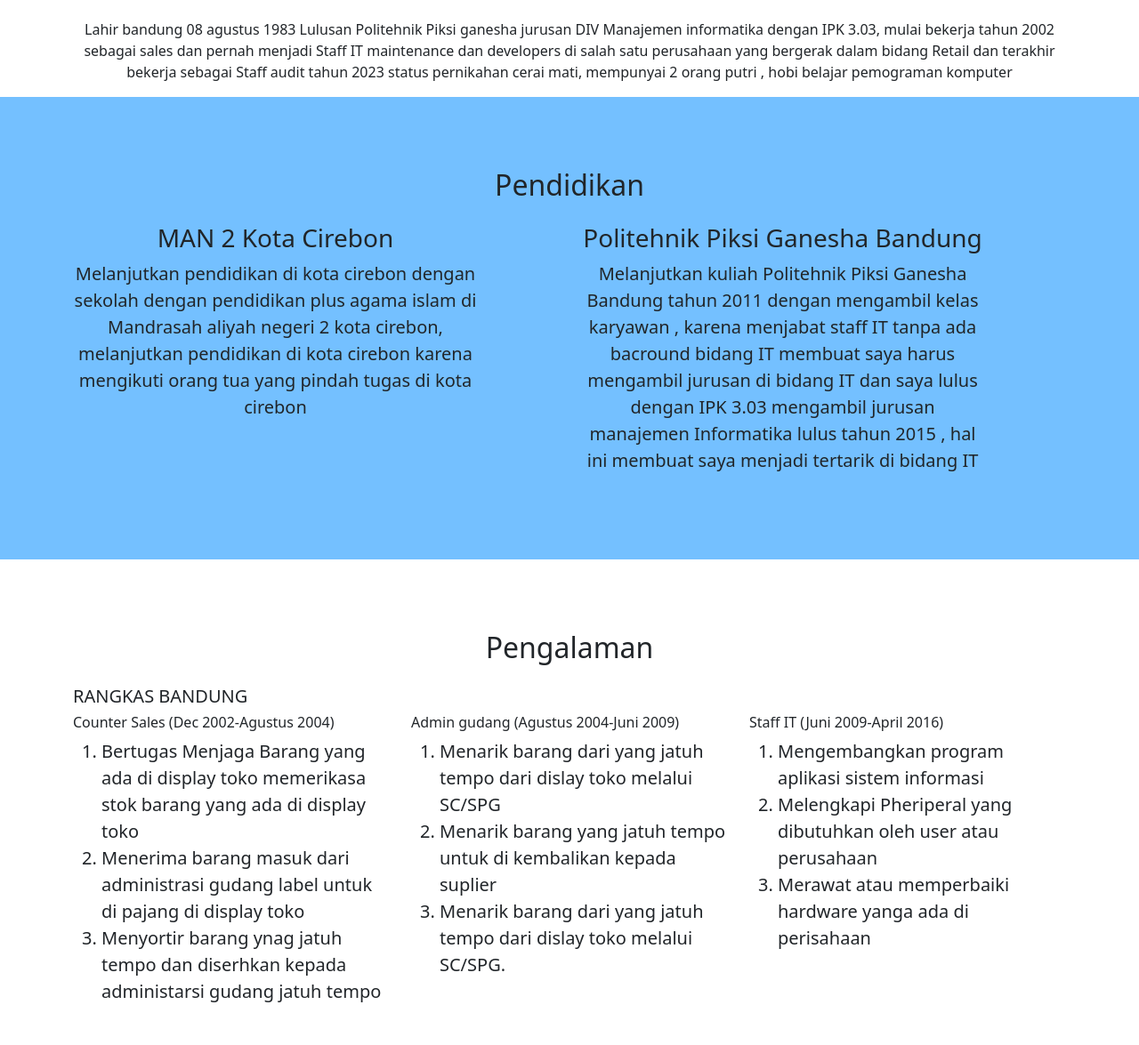
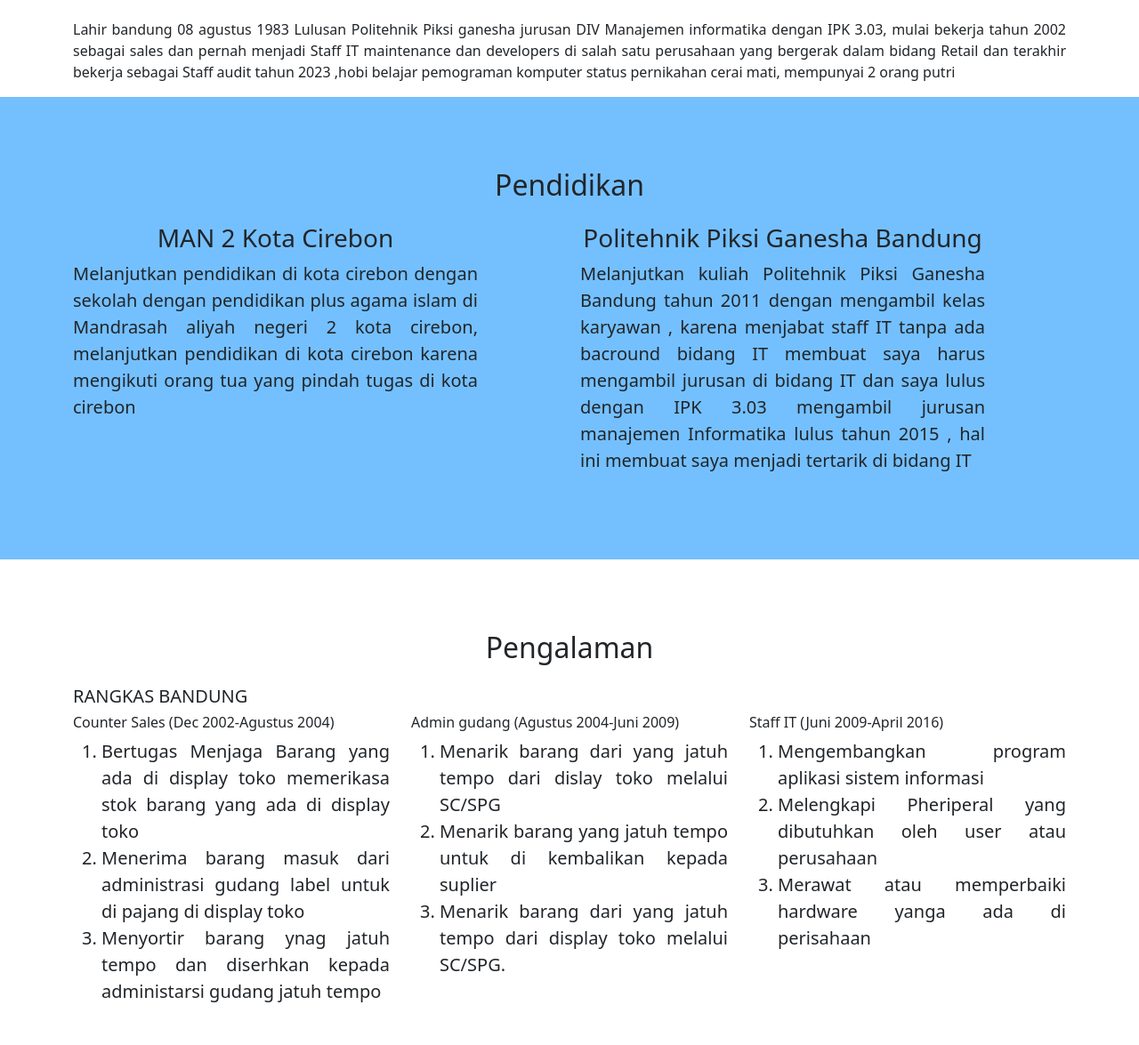
Before and after one commit to ryangke/ryangke.github.io, a plain HTML site: page index.html in a window 1280 px wide. Shown: the part 633-1808 px from the top of the page at 89% size. Drawn offline with nearby package versions, Linux system fonts and the light colour scheme.

Commit message:
merubah text

```diff
--- a/index.html
+++ b/index.html
@@ -71,12 +71,14 @@
             </div>
             <div class="row">
                 <div class="col text-lg-center">
-                    <p>Lahir bandung 08 agustus 1983 Lulusan Politehnik Piksi ganesha jurusan DIV Manajemen informatika
+                    <p style="text-align: justify;">Lahir bandung 08 agustus 1983 Lulusan Politehnik Piksi ganesha
+                        jurusan DIV Manajemen informatika
                         dengan IPK 3.03,
                         mulai bekerja tahun 2002 sebagai sales dan pernah menjadi Staff IT maintenance dan developers di
                         salah satu perusahaan yang bergerak dalam bidang Retail
-                        dan terakhir bekerja sebagai Staff audit tahun 2023 status pernikahan cerai mati, mempunyai 2
-                        orang putri , hobi belajar pemograman komputer
+                        dan terakhir bekerja sebagai Staff audit tahun 2023 ,hobi belajar pemograman komputer status
+                        pernikahan cerai mati, mempunyai 2
+                        orang putri
                     </p>
                 </div>
             </div>
@@ -96,7 +98,8 @@
                 <div class="col-md text-lg-center">
                     <div class="col-10">
                         <h3>MAN 2 Kota Cirebon</h3>
-                        <p>Melanjutkan pendidikan di kota cirebon dengan sekolah dengan pendidikan plus agama islam di
+                        <p style="text-align: justify;">Melanjutkan pendidikan di kota cirebon dengan sekolah dengan
+                            pendidikan plus agama islam di
                             Mandrasah aliyah negeri 2 kota cirebon, melanjutkan pendidikan di kota cirebon karena
                             mengikuti orang tua yang pindah tugas di kota cirebon </p>
                     </div>
@@ -104,7 +107,8 @@
                 <div class="col-md text-lg-center">
                     <div class="col-10">
                         <h3>Politehnik Piksi Ganesha Bandung</h3>
-                        <p>Melanjutkan kuliah Politehnik Piksi Ganesha Bandung tahun 2011 dengan mengambil kelas
+                        <p style="text-align: justify;">Melanjutkan kuliah Politehnik Piksi Ganesha Bandung tahun 2011
+                            dengan mengambil kelas
                             karyawan , karena menjabat staff IT tanpa ada bacround bidang IT membuat saya harus
                             mengambil jurusan di bidang IT dan saya lulus dengan IPK 3.03 mengambil jurusan manajemen
                             Informatika lulus tahun 2015 , hal ini membuat saya menjadi tertarik di bidang IT </p>
@@ -127,7 +131,7 @@
                 <h5>RANGKAS BANDUNG</h5>
                 <div class="col-md text-lg-start mb-3">
                     <h6>Counter Sales (Dec 2002-Agustus 2004)</h6>
-                    <ol>
+                    <ol style="text-align: justify;">
                         <li>Bertugas Menjaga Barang yang ada di display toko memerikasa stok barang yang ada di display
                             toko
                         </li>
@@ -137,15 +141,15 @@
                 </div>
                 <div class="col-md text-lg-start mb-3">
                     <h6>Admin gudang (Agustus 2004-Juni 2009)</h6>
-                    <ol>
+                    <ol style="text-align: justify;">
                         <li>Menarik barang dari yang jatuh tempo dari dislay toko melalui SC/SPG</li>
                         <li>Menarik barang yang jatuh tempo untuk di kembalikan kepada suplier</li>
-                        <li>Menarik barang dari yang jatuh tempo dari dislay toko melalui SC/SPG.</li>
+                        <li>Menarik barang dari yang jatuh tempo dari display toko melalui SC/SPG.</li>
                     </ol>
                 </div>
                 <div class="col-md text-lg-start mb-3">
                     <h6>Staff IT (Juni 2009-April 2016)</h6>
-                    <ol>
+                    <ol style="text-align: justify;">
                         <li>Mengembangkan program aplikasi sistem informasi</li>
                         <li>Melengkapi Pheriperal yang dibutuhkan oleh user atau perusahaan</li>
                         <li>Merawat atau memperbaiki hardware yanga ada di perisahaan</li>
@@ -156,7 +160,7 @@
                 <h5>RKM (PT Anyar Retail Indonesia)</h5>
                 <div class="col-md text-lg-start mb-3">
                     <h6>Inventory Control (Agustus 2017-Oktober 2018)</h6>
-                    <ol>
+                    <ol style="text-align: justify;">
                         <li>Bertugas menghitung sisa stok perputaran barang</li>
                         <li>Analisis selisih stok barang</li>
                         <li>Membuat report hasil menhitung dan analisis perputaran barang</li>
@@ -164,7 +168,7 @@
                 </div>
                 <div class="col-md text-lg-start mb-3">
                     <h6>Kepala Gudang (Oktober 2018-Februari 2020)</h6>
-                    <ol>
+                    <ol style="text-align: justify;">
                         <li>Memastikan semua operasional (kegiatan) berjalan dengan benar</li>
                         <li>Menjaga kulaitas dan kuantitas barang dengan baik</li>
                         <li>Membuat perencanaan Gudang mulai dari penerimaan barang , penyimpanan barang hingga
@@ -179,7 +183,7 @@
                 </div>
                 <div class="col-md text-lg-start mb-3">
                     <h6>Audit Staff (Februari 2020-Februari 2023)</h6>
-                    <ol>
+                    <ol style="text-align: justify;">
                         <li>Melakukan proses pemeriksaan dan stock opname keseluruhan secara berkala (terutama inventory
                             & keuangan)</li>
                         <li>Memastikan sistem dan prosedur yang ada berjalan sesuai dengan aturan yang berlaku</li>
```
